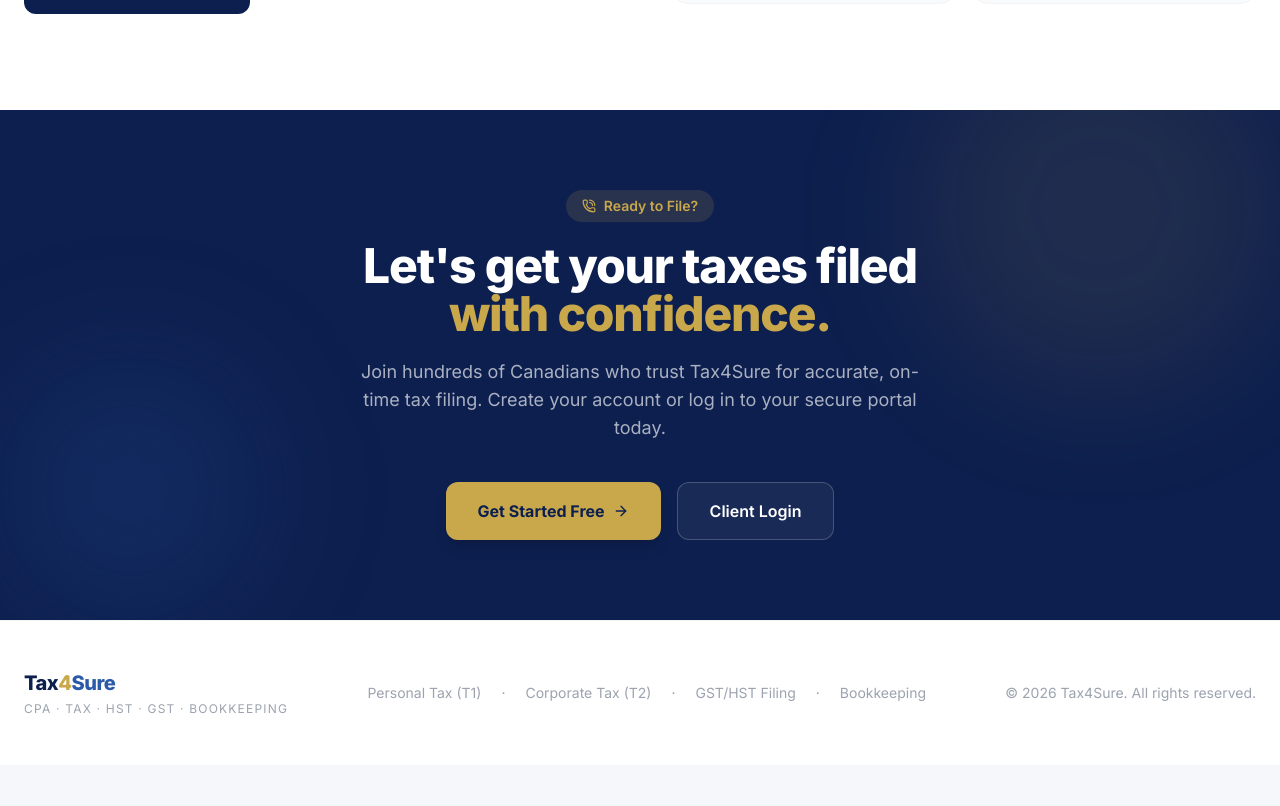
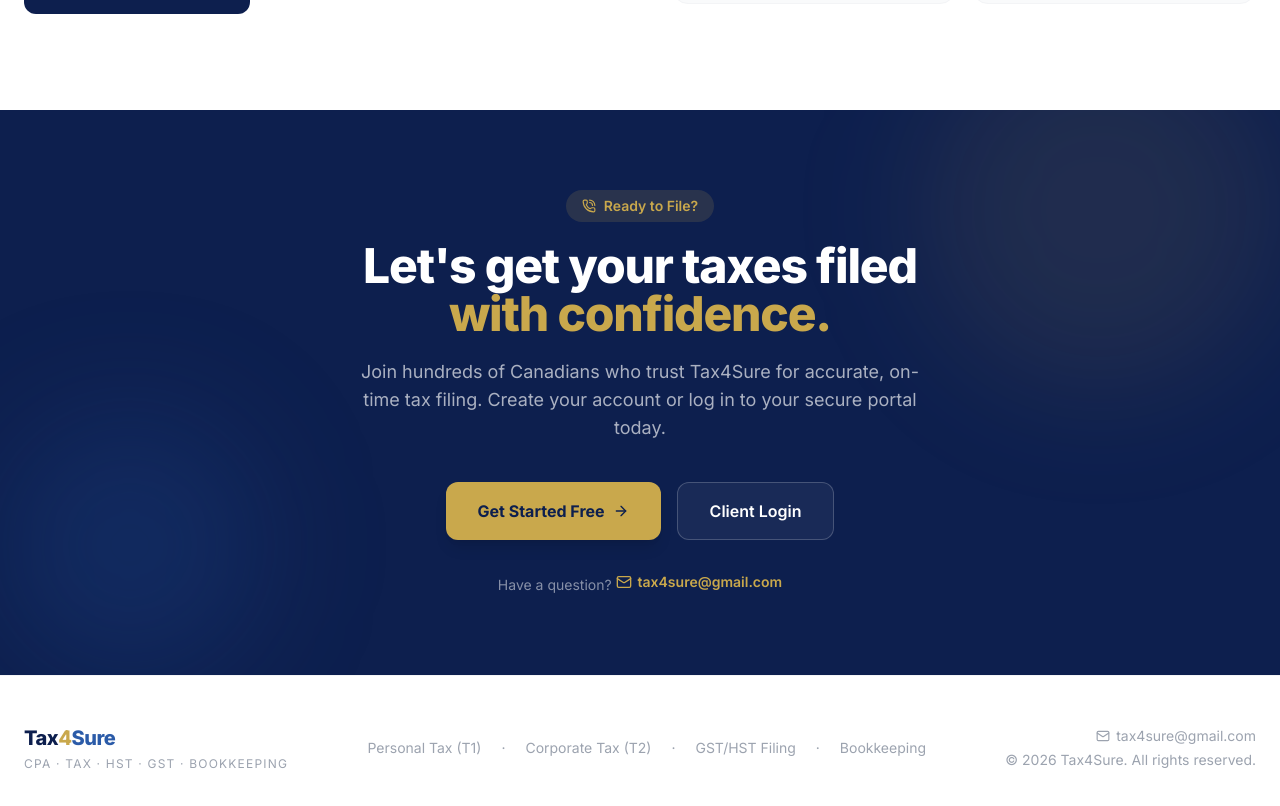
Before and after one commit to TechVanta/tax4sure, a Next.js app: page / in a window 1280 px wide. Shown: the part 2632-3438 px from the top of the page. Before the commit the page ends 3397 px from the top, so only its background shows below. Built offline with nearby package versions, Linux system fonts and the light colour scheme.

Commit message:
feat: Add contact email to homepage CTA section and footer
Display tax4sure@gmail.com as a mailto link in both the contact/CTA
banner and the footer for easy client reach.

Co-Authored-By: Claude Sonnet 4.6 <noreply@anthropic.com>

```diff
--- a/app/page.tsx
+++ b/app/page.tsx
@@ -15,6 +15,7 @@ import {
   Star,
   FileCheck,
   ChevronRight,
+  Mail,
 } from "lucide-react";
 import { HomeNav } from "@/components/marketing/HomeNav";
 
@@ -330,6 +331,16 @@ export default function HomePage() {
               Client Login
             </Link>
           </div>
+          <p className="mt-8 text-white/50 text-sm">
+            Have a question?{" "}
+            <a
+              href="mailto:tax4sure@gmail.com"
+              className="inline-flex items-center gap-1.5 text-[#C9A84C] font-semibold hover:text-[#E8C060] transition-colors"
+            >
+              <Mail className="h-4 w-4" />
+              tax4sure@gmail.com
+            </a>
+          </p>
         </div>
       </section>
 
@@ -358,9 +369,18 @@ export default function HomePage() {
               <span>Bookkeeping</span>
             </div>
 
-            <p className="text-sm text-gray-400">
-              © {new Date().getFullYear()} Tax4Sure. All rights reserved.
-            </p>
+            <div className="flex flex-col items-center gap-1 md:items-end">
+              <a
+                href="mailto:tax4sure@gmail.com"
+                className="inline-flex items-center gap-1.5 text-sm text-gray-400 hover:text-[#C9A84C] transition-colors"
+              >
+                <Mail className="h-3.5 w-3.5" />
+                tax4sure@gmail.com
+              </a>
+              <p className="text-sm text-gray-400">
+                © {new Date().getFullYear()} Tax4Sure. All rights reserved.
+              </p>
+            </div>
           </div>
         </div>
       </footer>
```
